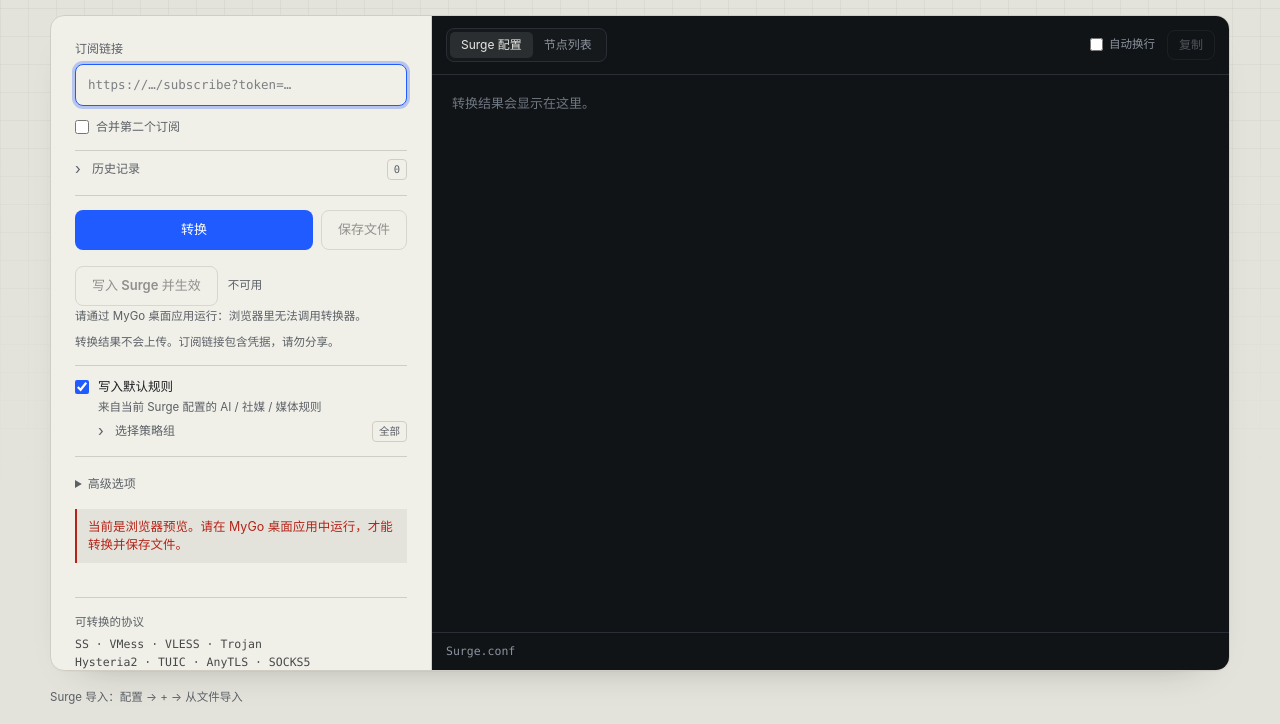
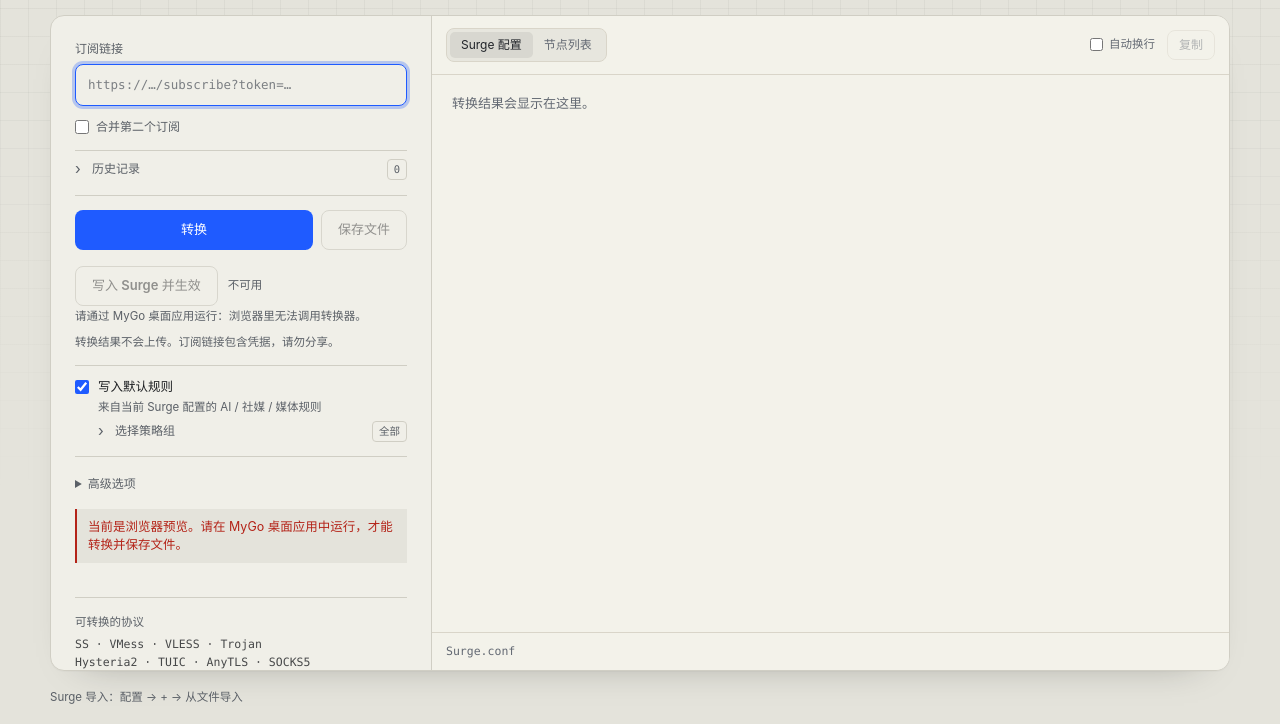
Before and after one commit to yesvichu/sub2surge, a plain HTML site: page desktop/web/index.html in a window 1280 px wide. Shown: the part 76-800 px from the top of the page. Drawn offline with Linux system fonts and the light colour scheme.

Commit message:
desktop: let the preview follow the theme
The right-hand Surge 配置 panel kept a dark editor background in both themes,
so switching to light left one large dark block next to a light sidebar. It
was the only surface with a fixed palette.

The preview now uses the theme's own values: a paper background with dark
monospace text in light, the editor look in dark. The shades that were
hardcoded for a dark panel, the tab strip's fill, the inactive tab labels,
the wrap toggle, the copy button and the footer, became variables so both
themes set them.

Two details checked rather than eyeballed: the preview sits a touch above the
sidebar (#f3f2ea on #f0efe8) instead of brighter than everything, and the
muted label color measures 4.9:1 on it, where the first value I tried came
out at 4.4:1, under the 4.5:1 small text needs.

```diff
--- a/desktop/web/style.css
+++ b/desktop/web/style.css
@@ -13,9 +13,13 @@
   --ok: #0f7a4f;
   --danger: #b42318;
   --warn: #a15c00;
-  --code: #111417;
-  --code-ink: #e6e8e3;
-  --code-line: #2a2f36;
+  --code: #f3f2ea;
+  --code-ink: #22252a;
+  --code-line: #d9d5c9;
+  --code-muted: #636973;
+  --code-soft: rgba(28, 30, 33, 0.055);
+  --code-active: rgba(28, 30, 33, 0.075);
+  --code-hover: #b3af9f;
   --grid: rgba(28, 30, 33, 0.05);
   --ring: rgba(31, 91, 255, 0.28);
   --radius: 14px;
@@ -43,6 +47,10 @@
     --code: #0d0f12;
     --code-ink: #dfe3dc;
     --code-line: #242a31;
+    --code-muted: #8c949f;
+    --code-soft: rgba(255, 255, 255, 0.02);
+    --code-active: rgba(255, 255, 255, 0.09);
+    --code-hover: #525b66;
     --grid: rgba(232, 234, 230, 0.045);
     --ring: rgba(107, 140, 255, 0.35);
   }
@@ -989,7 +997,7 @@ summary:focus-visible,
   padding: 3px;
   border: 1px solid var(--code-line);
   border-radius: 8px;
-  background: rgba(255, 255, 255, 0.02);
+  background: var(--code-soft);
 }
 
 .segment {
@@ -998,14 +1006,14 @@ summary:focus-visible,
   border: 0;
   border-radius: 5px;
   background: transparent;
-  color: #8c949f;
+  color: var(--code-muted);
   font: inherit;
   font-size: 12px;
   cursor: pointer;
 }
 
 .segment.active {
-  background: rgba(255, 255, 255, 0.09);
+  background: var(--code-active);
   color: var(--code-ink);
 }
 
@@ -1019,7 +1027,7 @@ summary:focus-visible,
   display: flex;
   align-items: center;
   gap: 6px;
-  color: #8c949f;
+  color: var(--code-muted);
   font-size: 11.5px;
   cursor: pointer;
   user-select: none;
@@ -1035,11 +1043,11 @@ summary:focus-visible,
 
 .output-head .button.quiet {
   border-color: var(--code-line);
-  color: #9aa2ad;
+  color: var(--code-muted);
 }
 
 .output-head .button.quiet:hover:not(:disabled) {
-  border-color: #525b66;
+  border-color: var(--code-hover);
   color: var(--code-ink);
 }
 
@@ -1065,7 +1073,7 @@ summary:focus-visible,
 }
 
 .preview-empty {
-  color: #6f7782;
+  color: var(--code-muted);
   font-family: var(--font-ui);
   font-size: 13px;
 }
@@ -1078,7 +1086,7 @@ summary:focus-visible,
   gap: 12px;
   padding: 10px 14px;
   border-top: 1px solid var(--code-line);
-  color: #8c949f;
+  color: var(--code-muted);
   font-size: 11.5px;
 }
 
```
